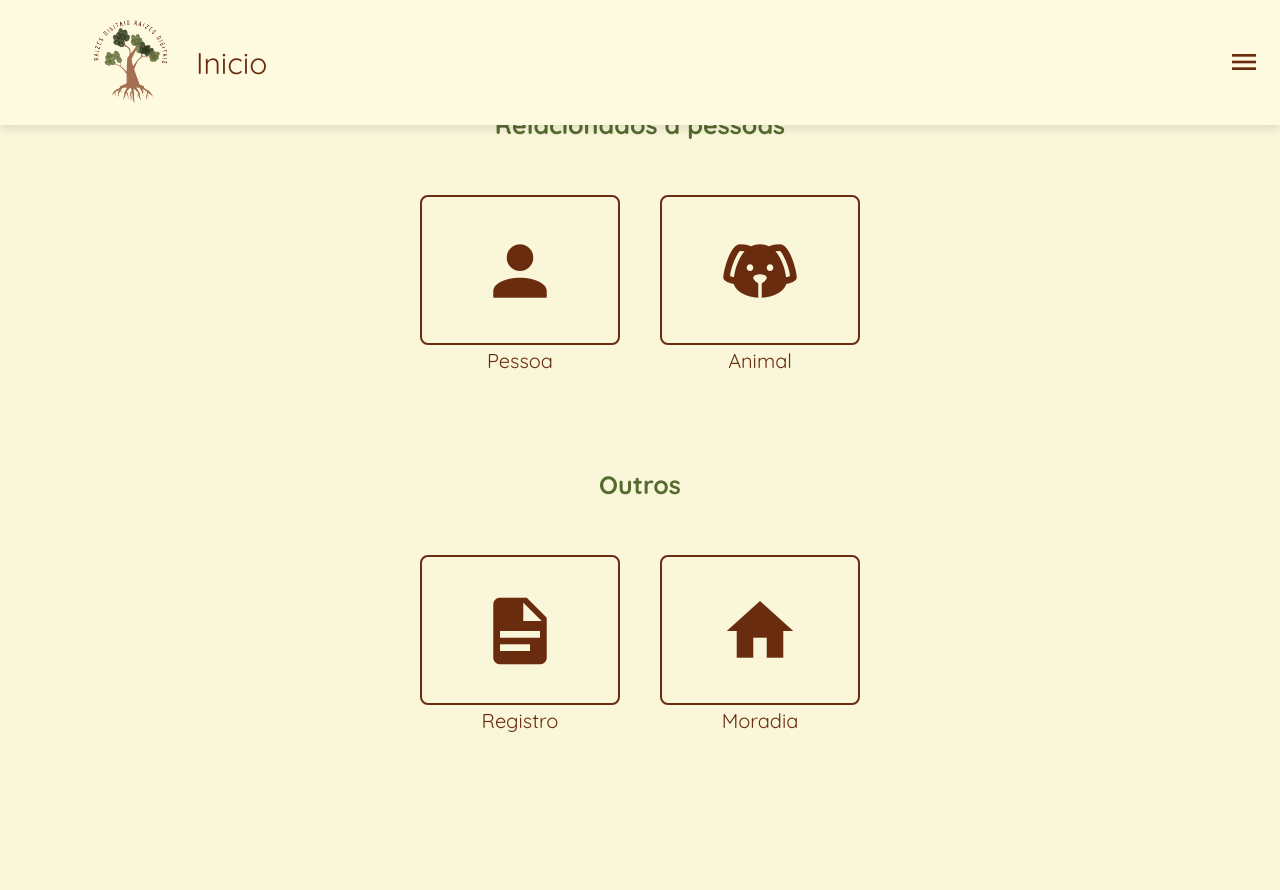
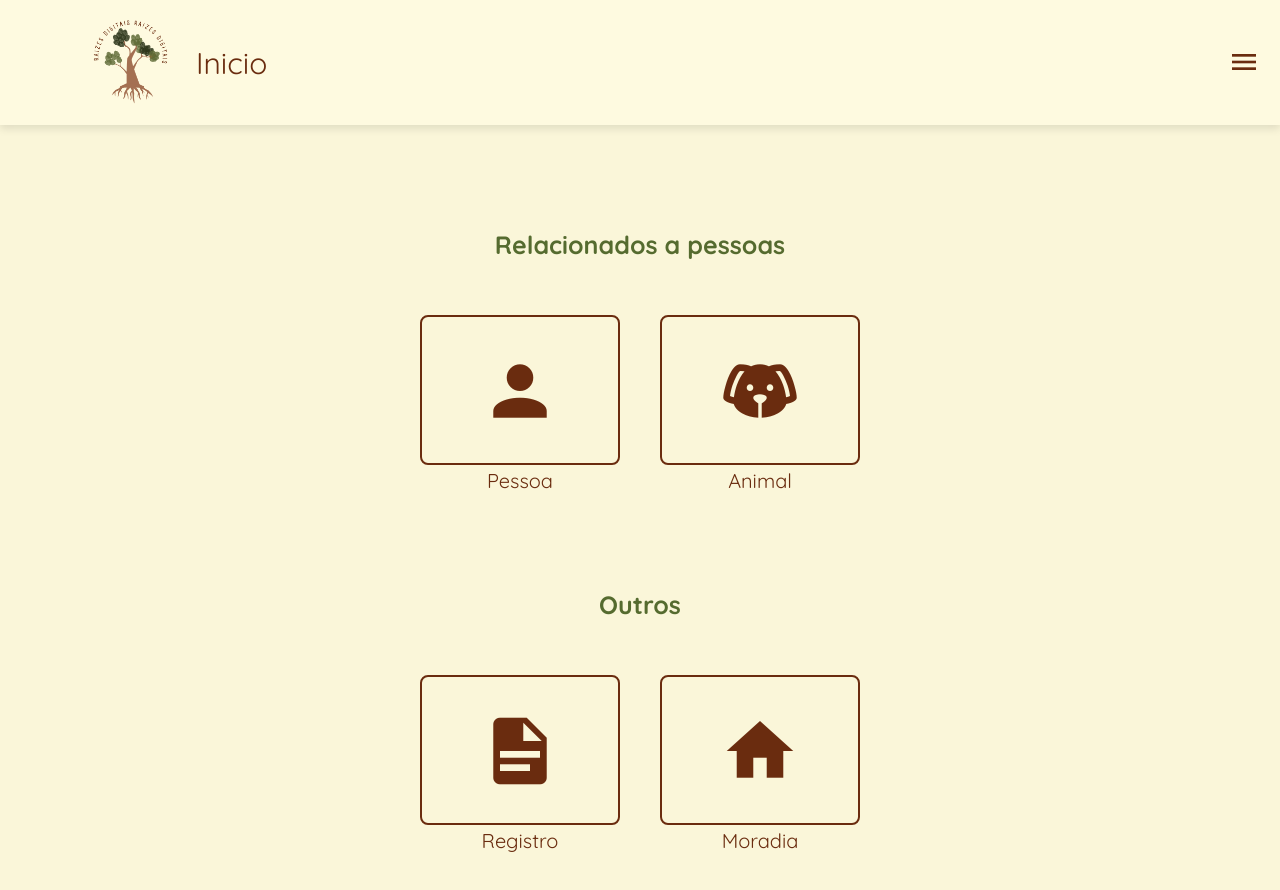
Before and after one commit to laissamendes/pi-frontend, a Vue app: page / in a window 1280 px wide. Shown: the top 890 px of the page. Before the commit the page ends 800 px from the top, so only its background shows below. Built offline with nearby package versions, Linux system fonts and the light colour scheme; the HTML template or start-up script is replaced by a standard one; a web font is replaced by a local one.

Commit message:
Página de registro integrada plenamente com o backend.

```diff
--- a/dev-dist/sw.js
+++ b/dev-dist/sw.js
@@ -82,7 +82,7 @@ define(['./workbox-b5f7729d'], (function (workbox) { 'use strict';
     "revision": "3ca0b8505b4bec776b69afdba2768812"
   }, {
     "url": "index.html",
-    "revision": "0.lmu9jod5sjo"
+    "revision": "0.m0d0tr03m5"
   }], {});
   workbox.cleanupOutdatedCaches();
   workbox.registerRoute(new workbox.NavigationRoute(workbox.createHandlerBoundToURL("index.html"), {
--- a/src/services/pessoa.js
+++ b/src/services/pessoa.js
@@ -2,7 +2,7 @@ import axios from 'axios'
 export default class PessoaService {
     async buscarTodasAsPessoas() {
         try {
-            const { data } = await axios.get('/pessoas/?search={$pessoa}');
+            const { data } = await axios.get('/Pessoas/?search=${pessoa}');
             return data;
         } catch (error) {
             console.error('Erro ao buscar pessoas:', error);
@@ -13,7 +13,7 @@ export default class PessoaService {
     async adicionarPessoa(pessoa) {
         try {
             console.log(pessoa);
-            await axios.post('/pessoas/', pessoa);
+            await axios.post('/Pessoas/', pessoa);
         } catch (error) {
             console.error('Erro ao adicionar pessoa:', error);
             throw error;
--- a/src/stores/pessoa.js
+++ b/src/stores/pessoa.js
@@ -13,6 +13,7 @@ export const usePessoaStore = defineStore('pessoa', () => {
     }
 
     async function adicionarPessoa(pessoa) {
+        console.log('aqui..')
         await pessoaService.adicionarPessoa(pessoa)
         await pessoaService.buscarTodasAsPessoas()
     }
--- a/src/views/InicioView.vue
+++ b/src/views/InicioView.vue
@@ -124,12 +124,11 @@ i {
   display: flex;
   justify-content: center;
   align-items: center;
-  height: 80vh;
+  height: 100vh; /* Alterado para permitir rolagem */
+  padding: 20px;
   text-align: center;
-  padding-bottom: 80px;
-  z-index: 100;
+  box-sizing: border-box;
 }
-
 
 @media (min-width: 1200px) {
   .navigation {
@@ -154,7 +153,6 @@ i {
   }
 }
 
-
 @media (min-width: 768px) and (max-width: 1199px) {
   .navigation {
     grid-template-columns: repeat(2, 1fr);
@@ -176,7 +174,6 @@ i {
   }
 }
 
-
 @media (max-width: 767px) {
   .navigation {
     grid-template-columns: 1fr;
@@ -191,7 +188,7 @@ i {
 
   .nav-item {
     width: 100%;
-    height: 100;
+    height: auto; /* Permitir que a altura seja ajustável */
   }
 
   .nav-link {
@@ -217,5 +214,4 @@ i {
     font-size: 30px;
   }
 }
-
 </style>
--- a/src/views/PessoaView.vue
+++ b/src/views/PessoaView.vue
@@ -25,7 +25,7 @@ async function buscarPessoa() {
     <input type="text" name="nome" id="input-infos" v-model="pessoa.nome" />
   </div>
 
-  <input type="submit" name="submit" id="input-submit" />
+  <input type="submit" name="submit" id="input-submit" @click="buscarPessoa()" />
 </div>
 
 <div class="container-dados" v-if="enviar">
--- a/src/views/RegistroView.vue
+++ b/src/views/RegistroView.vue
@@ -7,11 +7,6 @@ const pessoaStore = usePessoaStore()
 const diaNasc = ref()
 const mesNasc = ref()
 const anoNasc = ref()
-
-// const dataNasc = computed(() => {
-//   console.log(diaNasc.value)
-//   return `${diaNasc.value}-${mesNasc.value}-${anoNasc.value}`
-// })
 
 const escolaridade = [
   { id: 1, description: 'Nenhuma' },
@@ -53,7 +48,7 @@ function previewImage(event) {
 </script>
 
 <template>
-  <form class="form">
+  <form class="form" @submit.prevent="registrarPessoa">
     <h1 class="titulo">Registros</h1>
 
     <div class="inputsII">
@@ -89,29 +84,20 @@ function previewImage(event) {
           name="cpf"
           v-model="pessoa.cpf"
           id="cpf"
-          v-cpf
           maxlength="14"
           placeholder="CPF"
         />
       </div>
-      <!--
-      <div class="input-nome">
-        <input type="text" name="pai" v-model="novaPessoa.nome_pai" id="input-infos" placeholder="PAI" />
-      </div>
-      <div class="input-nome">
-        <input type="text" name="mae" v-model="novaPessoa.nome_mae" id="input-infos" placeholder="MÃE" />
-      </div> -->
       <div>
         <select class="input-nome" v-model="pessoa.status_escolaridade">
           <option :value="esc.id" v-for="esc in escolaridade" :key="esc.id">{{ esc.description }}</option>
         </select>
       </div>
-      <input
-        type="submit"
+      <button type="submit"
         name="submit"
         id="input-submit"
-        @click="registrarPessoa()"
-      />
+        >Enviar</button>
+
     </div>
   </form>
 </template>
```
